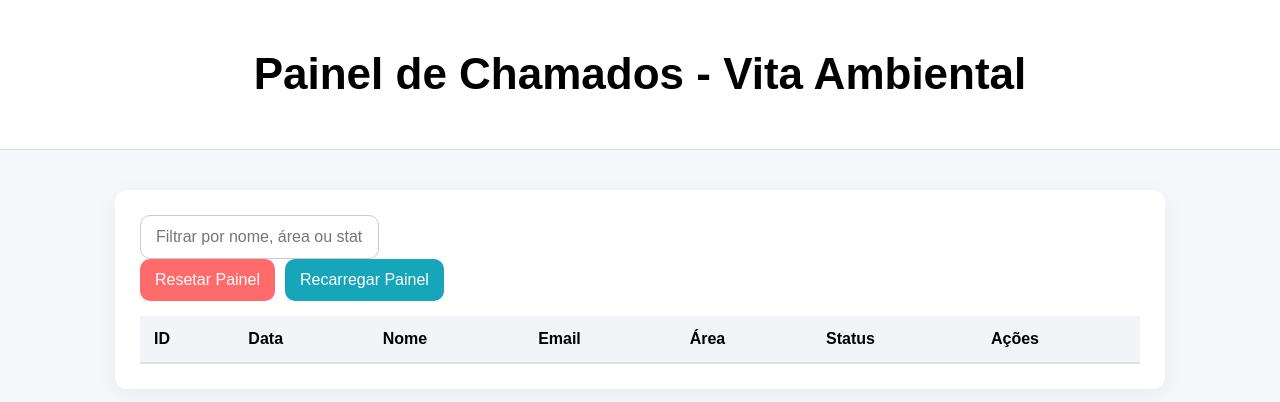
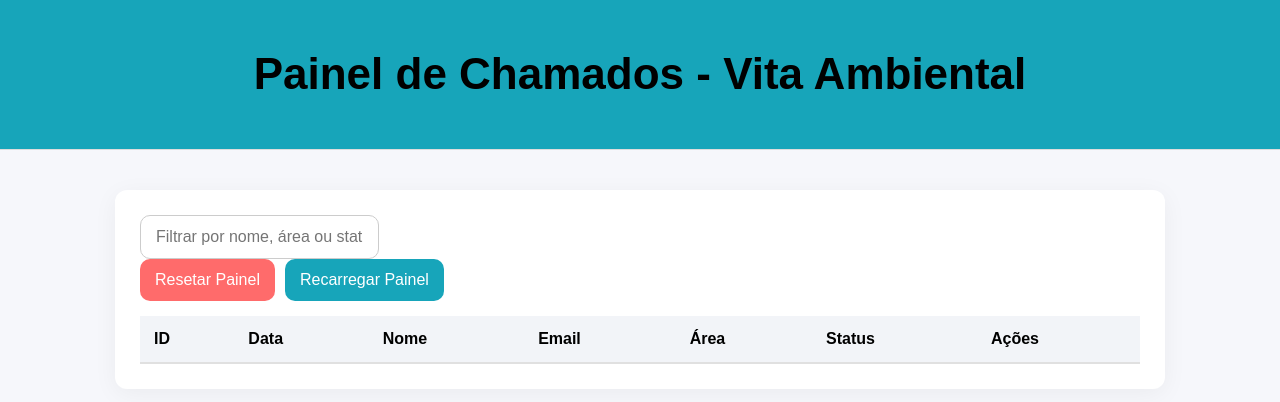
Before and after one commit to latorraca77/chamados-vita, a plain HTML site: page painel.html in a window 1280 px wide. Drawn offline with nearby package versions, Linux system fonts and the light colour scheme; no server answers.

Commit message:
Add files via upload

```diff
--- a/painel.css
+++ b/painel.css
@@ -7,7 +7,7 @@ body {
 
 header {
   text-align: center;
-  background: #ffffff;
+  background: #17a5ba;
   padding: 20px;
   font-size: 22px;
   border-bottom: 1px solid #ddd;
```
Also changed, not shown: logo-vita.png (added).
